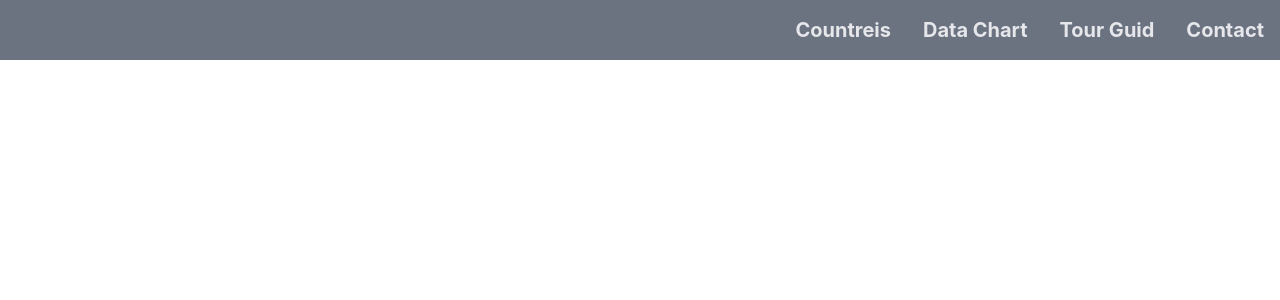
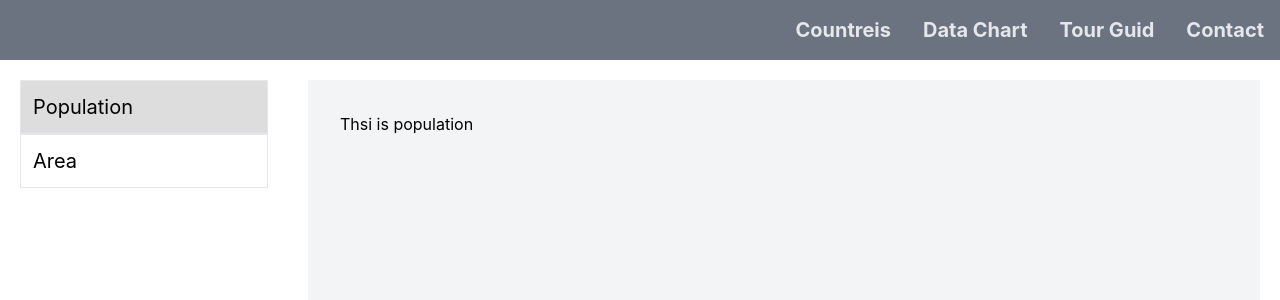
Before and after one commit to osama2kabdullah/router-practice, a React (Create React App) app: page /chart/population in a window 1280 px wide. Shown: the top 300 px of the page. Built offline with nearby package versions, Linux system fonts and the light colour scheme.

Commit message:
table created in datachart > area

```diff
--- a/package.json
+++ b/package.json
@@ -10,6 +10,7 @@
     "react-dom": "^18.2.0",
     "react-router-dom": "^6.3.0",
     "react-scripts": "5.0.1",
+    "recharts": "^2.1.14",
     "web-vitals": "^2.1.4"
   },
   "scripts": {
--- a/src/App.js
+++ b/src/App.js
@@ -1,4 +1,5 @@
 import './App.css';
+import React from 'react';
 import Header from './components/Header';
 import { Route, Routes } from 'react-router-dom';
 import Countries from './components/Countries';
@@ -6,6 +7,8 @@ import Guide from './components/Guide';
 import Contact from './components/Contact';
 import CountryDetail from './components/CountryDetail';
 import DataChart from './components/DataChart';
+import Population from './components/Population';
+import Area from './components/Area';
 
 function App() {
   return (
@@ -18,7 +21,10 @@ function App() {
           </Route>
         </Route>
         {/* chart */}
-        <Route path='/chart' element={<DataChart></DataChart>}></Route>
+        <Route path='/chart' element={<DataChart></DataChart>}>
+          <Route path='/chart/population' element={<Population></Population>}></Route>
+          <Route path='/chart/area' element={<Area></Area>}></Route>
+        </Route>
 
         <Route path='/tourguid' element={<Guide></Guide>}></Route>
         <Route path='/contact' element={<Contact></Contact>}></Route>
--- /dev/null
+++ b/src/components/Area.js
@@ -0,0 +1,13 @@
+import React from "react";
+import useLoadData from "../hooks/useLoadData";
+import AreaTable from "./AreaTable";
+
+const Area = () => {
+  const [datas, setDatas] = useLoadData();
+
+  return (
+    <AreaTable datas={datas}></AreaTable>
+  );
+};
+
+export default Area;
--- /dev/null
+++ b/src/components/AreaTable.js
@@ -0,0 +1,34 @@
+import React from "react";
+import AreaTr from "./AreaTr";
+
+const AreaTable = ({datas}) => {
+  return (
+    <div class="overflow-x-auto relative shadow-md sm:rounded-lg">
+      <table class="w-full text-sm text-left text-gray-500 dark:text-gray-400">
+        <thead style={{position: 'sticky', top: 0,}} class=" text-xs text-gray-700 uppercase bg-gray-50 dark:bg-gray-700 dark:text-gray-400">
+          <tr>
+            <th scope="col" class="py-3 px-6">
+              Country name
+            </th>
+            <th scope="col" class="py-3 px-6">
+              Flag
+            </th>
+            <th scope="col" class="py-3 px-6">
+              Area
+            </th>
+            <th scope="col" class="py-3 px-6">
+              Population
+            </th>
+          </tr>
+        </thead>
+        <tbody>
+            {
+                datas.map(data=><AreaTr data={data}></AreaTr>)
+            }
+        </tbody>
+      </table>
+    </div>
+  );
+};
+
+export default AreaTable;
--- /dev/null
+++ b/src/components/AreaTr.js
@@ -0,0 +1,35 @@
+import React from "react";
+
+const AreaTr = ({data}) => {
+    console.log(data?.flags.png);
+  return (
+    <tr class="bg-white border-b dark:bg-gray-800 dark:border-gray-700 hover:bg-gray-50 dark:hover:bg-gray-600">
+      <th
+        scope="row"
+        class="py-4 px-6 font-medium text-gray-900 whitespace-nowrap dark:text-white"
+      >
+        {data?.name.common}
+      </th>
+      <th
+        scope="row"
+        class="py-4 px-6 font-medium text-gray-900 whitespace-nowrap dark:text-white"
+      >
+        <img className="w-9" src={data?.flags.png} alt="" />
+      </th>
+      <th
+        scope="row"
+        class="py-4 px-6 font-medium text-gray-900 whitespace-nowrap dark:text-white"
+      >
+        {data?.area} km²
+      </th>
+      <th
+        scope="row"
+        class="py-4 px-6 font-medium text-gray-900 whitespace-nowrap dark:text-white"
+      >
+        {data?.population}
+      </th>
+    </tr>
+  );
+};
+
+export default AreaTr;
--- a/src/components/DataChart.js
+++ b/src/components/DataChart.js
@@ -1,15 +1,16 @@
 import React from 'react';
+import { Outlet } from 'react-router-dom';
 import SideLinks from './SideLinks';
 
 const DataChart = () => {
     return (
         <div style={{display: 'grid', gridTemplateColumns: '20% 80%'}} className='m-5'>
             <div className='flex flex-col'>
-                <SideLinks to='/population'>Population</SideLinks>
-                <SideLinks to='/area'>Area</SideLinks>
+                <SideLinks to='/chart/population'>Population</SideLinks>
+                <SideLinks to='/chart/area'>Area</SideLinks>
             </div>
             <div className='ml-10 bg-gray-100 p-8 h-screen' style={{position: 'sticky', top:0, }}>
-                gello chart
+                <Outlet></Outlet>
             </div>
         </div>
     );
--- /dev/null
+++ b/src/components/Population.js
@@ -0,0 +1,11 @@
+import React from 'react';
+
+const Population = () => {
+    return (
+        <div>
+            <h1>Thsi is population</h1>
+        </div>
+    );
+};
+
+export default Population;
--- a/src/hooks/useLoadData.js
+++ b/src/hooks/useLoadData.js
@@ -1,6 +1,6 @@
 import { useEffect, useState } from "react";
 
-const useLoadData = (params) => {
+const useLoadData = (params = 'https://restcountries.com/v3.1/all') => {
     const [datas, setDatas] = useState([]);
     useEffect(()=>{
         fetch(params)
```
Also changed, not shown: 1 other file (tests, documents, lock files or other folders).
